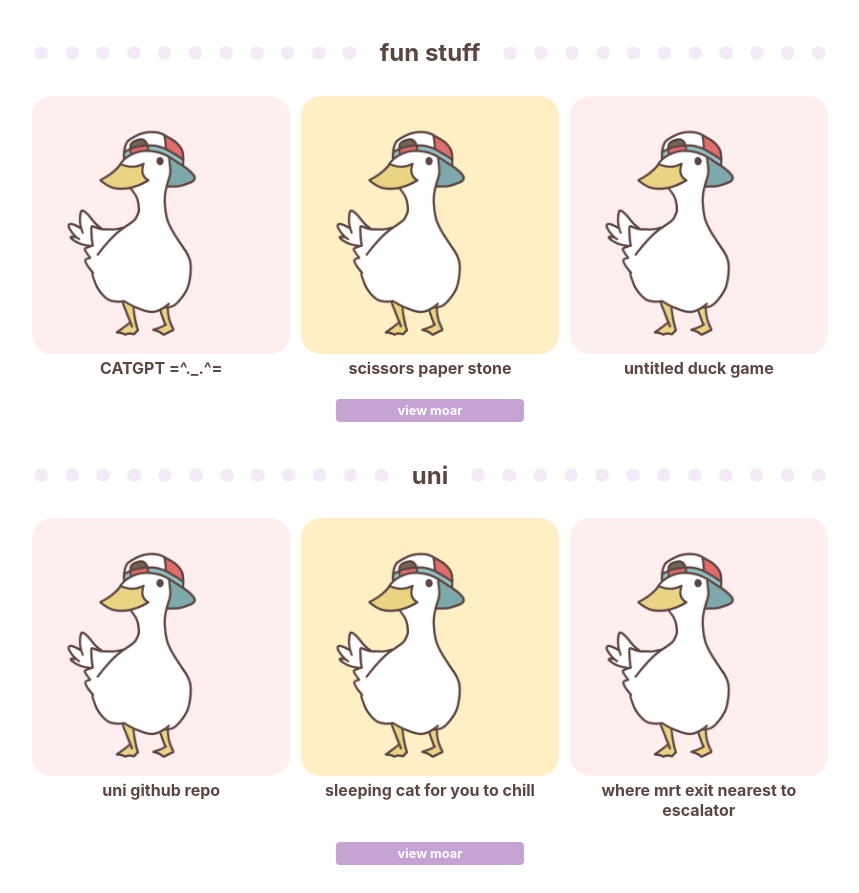
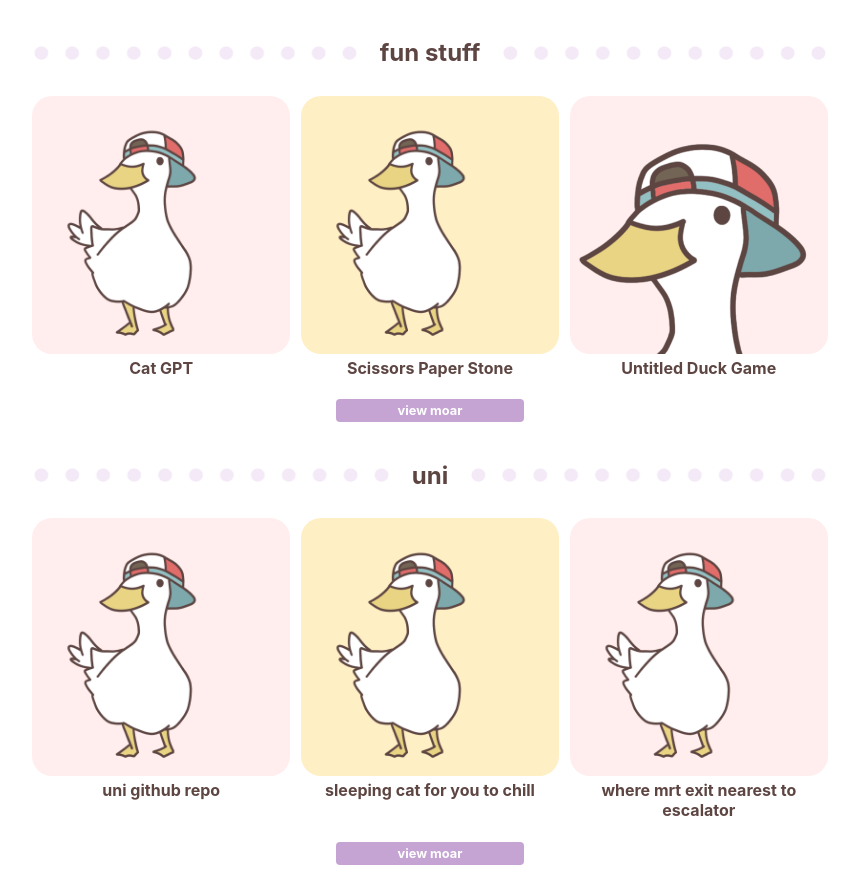
Before and after one commit to bryanluwz/bryanluwz.github.io, a React (Create React App) app: page / in a window 1280 px wide. Shown: the part 985-1878 px from the top of the page, without its empty margins (210-1069 px from the left). Built offline with nearby package versions, Linux system fonts and the light colour scheme.

Commit message:
home page fix

```diff
--- a/src/App.js
+++ b/src/App.js
@@ -31,9 +31,7 @@
 				{/* Content Pages */}
 				<Routes>
 					<Route path="/" element={
-						<HomePage>
-
-						</HomePage>
+						<HomePage gameComponents={this.gameComponents} gameImages={this.gameImages} />
 					} />
 
 					<Route path='/fun-stuff'>
--- a/src/components/pages/HomePage.js
+++ b/src/components/pages/HomePage.js
@@ -60,21 +60,15 @@
 						withViewMore={true}
 						viewMoreLink={"/fun-stuff"}
 					>
-						<GridTitleCard
-							link={"/"}
-							imgSrc={"./images/shuba.png"}
-							title={"CATGPT =^._.^="}
-						/>
-						<GridTitleCard
-							link={"/"}
-							imgSrc={"./images/shuba.png"}
-							title={"scissors paper stone"}
-						/>
-						<GridTitleCard
-							link={"/"}
-							imgSrc={"./images/shuba.png"}
-							title={"untitled duck game"}
-						/>
+						{this.props.gameComponents.slice(0, Math.min(this.props.gameComponents.length, 3)).map((Game, index) => {
+							return (
+								< GridTitleCard key={index} link={`/fun-stuff/${index}`
+								}
+									imgSrc={this.props.gameImages.find((imagePath) => (imagePath.includes(Game.name))) === undefined ? "./images/shuba.png" : this.props.gameImages.find((imagePath) => (imagePath.includes(Game.name)))}
+									title={Game.name.replace(/([a-z])([A-Z])/g, '$1 $2')}
+								/>
+							);
+						})}
 					</GridTitleCardWrapper>
 				</Segment>
 
```
